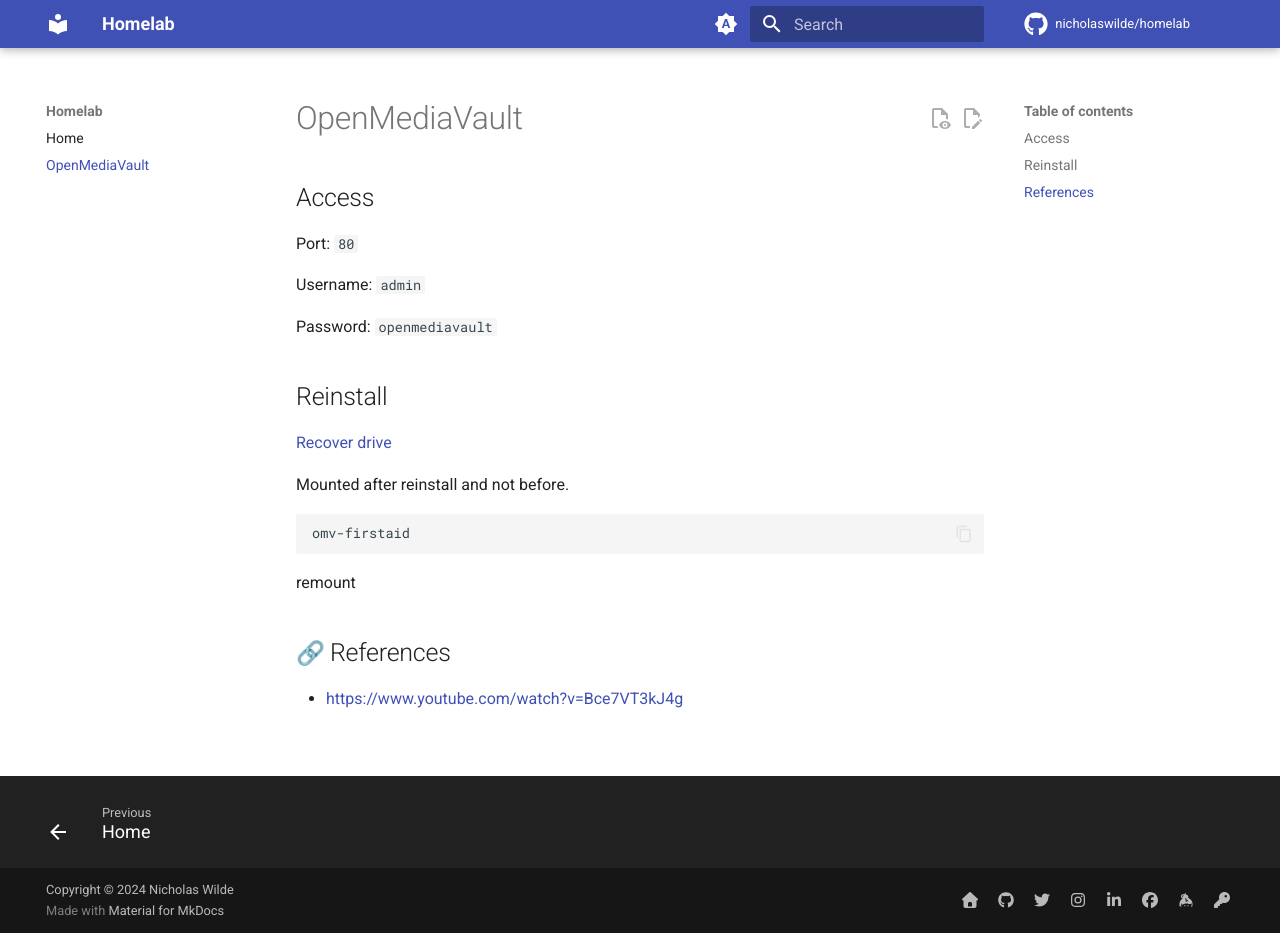
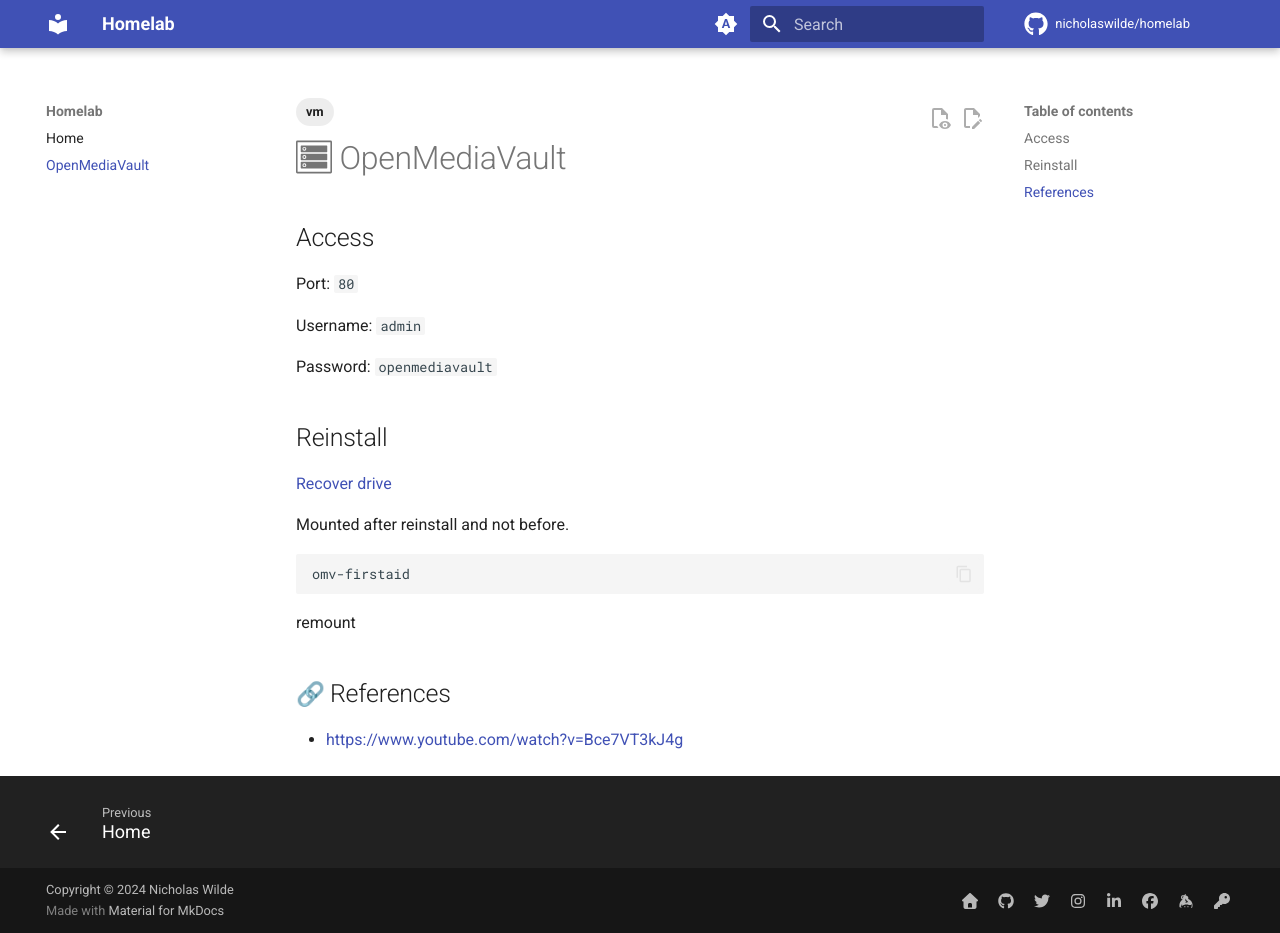
Before and after one commit to nicholaswilde/homelab, an MkDocs documentation site: the page built from docs/openmediavault.md, in a window 1280 px wide and 933 px high. Built offline with MkDocs 1.6.1 and Material for MkDocs 9.7.7, drawn with Linux system fonts in a browser that asks for light colours; emoji names are drawn with the system emoji font; comment, search, counter and statistics services are not loaded.

```diff
--- a/docs/openmediavault.md
+++ b/docs/openmediavault.md
@@ -1,4 +1,8 @@
-# OpenMediaVault
+---
+tags:
+  - vm
+---
+# :simple-openmediavault: OpenMediaVault
 
 ## Access
 
```
